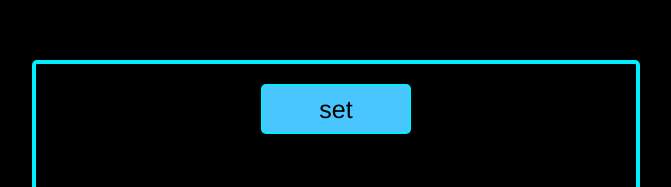
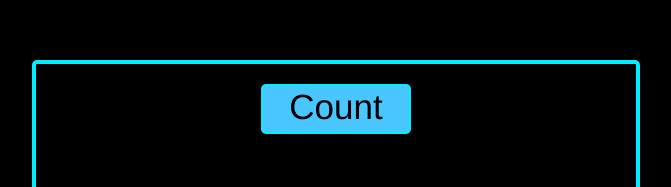
Before and after one commit to Pavelkv94/Counter, a React (Create React App) app: page /setting in a window 1280 px wide. Shown: the part 140-327 px from the top of the page, without its empty margins (308-979 px from the left). Built offline with nearby package versions, Linux system fonts and the light colour scheme.

Commit message:
fix: fix Button and NavLink

```diff
--- a/src/App.css
+++ b/src/App.css
@@ -1,17 +1,20 @@
 body {
   background-color: rgb(0, 0, 0);
 }
+
 .App {
   text-align: center;
   width: 600px;
   margin: 200px auto;
 }
+
 .countContainer {
   width: 600px;
   height: 400px;
   border: rgb(0, 238, 255) 4px solid;
   border-radius: 5px;
 }
+
 .display {
   width: 550px;
   height: 100px;
@@ -26,7 +29,10 @@ body {
   padding-bottom: 40px;
 }
 
+
+
 .btn {
+  cursor: pointer;
   width: 25%;
   height: 50px;
   background-color: rgb(74, 198, 255);
@@ -34,30 +40,39 @@ body {
   outline: none;
   border-radius: 5px;
   margin: 20px;
+}
+
+.btn a {
+  text-decoration: none;
+  font-size: 35px;
   font-family: "Franklin Gothic Medium", "Arial Narrow", Arial, sans-serif;
   color: rgb(0, 0, 0);
-  font-size: 25px;
 }
+
 .btn:hover {
   border: rgb(0, 0, 0) 2px solid;
 }
+
 .btn:active {
-  border: red 2px solid;
+  border: rgb(0, 174, 255) 2px solid;
 }
+
 .limit {
   color: red;
   font-weight: 600;
   font-size: 70px;
 }
+
 .disable {
   opacity: 0.2;
 }
+
 .disable:hover {
   border: rgb(0, 238, 255) 2px solid;
 }
 
 .controlContainer {
   border: rgb(0, 238, 255) 2px solid;
-margin: 0 25px ;
-border-radius: 25px;
+  margin: 0 25px;
+  border-radius: 25px;
 }
--- a/src/App.tsx
+++ b/src/App.tsx
@@ -18,7 +18,7 @@ function App() {
   return (
     <BrowserRouter>
       <div className="App" >
-        <Route render={() => <Counter value={value} addInc={addInc} reset={reset} />} path="/counter" />
+        <Route render={() => <Counter value={value} addInc={addInc} reset={reset} />} path="/Counter" />
         <Route render={() => <Setting  />} path="/setting" />
       </div>
     </BrowserRouter>
--- a/src/components/Button.tsx
+++ b/src/components/Button.tsx
@@ -1,4 +1,5 @@
 import React from 'react';
+import { NavLink } from 'react-router-dom';
 
 type ButtonType = {
     title: string
@@ -15,7 +16,8 @@ export function Button(props: ButtonType) {
             className={props.class}
             onClick={props.onClick}
             disabled={props.disabled}
-        >{props.title}
+        > <NavLink to={props.title === "set" ? "/setting" : "/counter"}> <div style={{ width: '25 %', height: '50px' }}>{props.title}</div></NavLink>
+
         </button>
     )
 }
--- a/src/components/Counter.tsx
+++ b/src/components/Counter.tsx
@@ -1,5 +1,4 @@
 import React from 'react';
-import { NavLink } from 'react-router-dom';
 import '../App.css';
 import { Button } from './Button';
 
@@ -24,8 +23,8 @@ export function Counter(props: CounerType) {
             <div className={"controlContainer"}>
                 <Button title={"incr"} disabled={disabledOne} onClick={addIncrement} class={`btn ${props.value === 5 ? "disable" : ""}`} />
                 <Button title={"reset"} disabled={disabledTwo} onClick={reset} class={`btn ${props.value === 0 ? "disable" : ""}`} />
-                <NavLink to='/setting'> <Button title={"set"} disabled={true} onClick={reset} class={`btn`} /></NavLink>
+                <Button title={"set"} disabled={true} onClick={reset}  class={'btn'}/>
             </div>
         </div>
     )
-} //<div className={classes.item} ><NavLink to="/profile" activeClassName={classes.active}> Profile</NavLink></div>
+}
--- a/src/components/Setting.tsx
+++ b/src/components/Setting.tsx
@@ -1,13 +1,12 @@
 import React from 'react';
-import { NavLink } from 'react-router-dom';
 import '../App.css';
 import { Button } from './Button';
 
 
-export function Setting(props:any) {
+export function Setting(props: any) {
     return (
         <div className="countContainer" >
-            <NavLink to='/Counter'> <Button title={"set"} disabled={true} onClick={()=>{}} class={`btn`} /></NavLink>
+            <Button title={("Count")} disabled={true} onClick={() => { }} class={`btn`} />
         </div>
     )
 }
```
